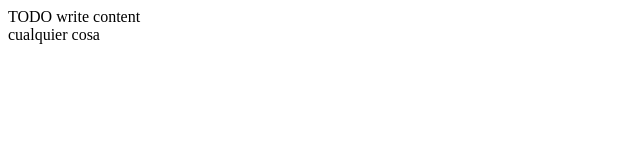
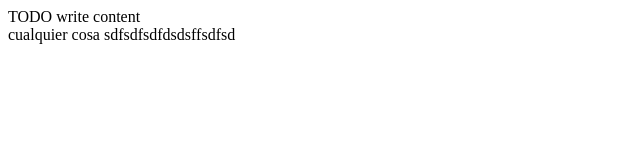
Before and after one commit to ElMikePoveda/Presentacion, a plain HTML site: page public_html/index.html in a window 1280 px wide. Shown: the whole page, without its empty margins (0-640 px from the left). Drawn offline with Linux system fonts and the light colour scheme.

Commit message:
nuevo comentario

```diff
--- a/public_html/index.html
+++ b/public_html/index.html
@@ -12,6 +12,6 @@ and open the template in the editor.
     </head>
     <body>
         <div>TODO write content</div>
-        <div>cualquier cosa</div>
+        <div>cualquier cosa sdfsdfsdfdsdsffsdfsd</div>
     </body>
 </html>
```
